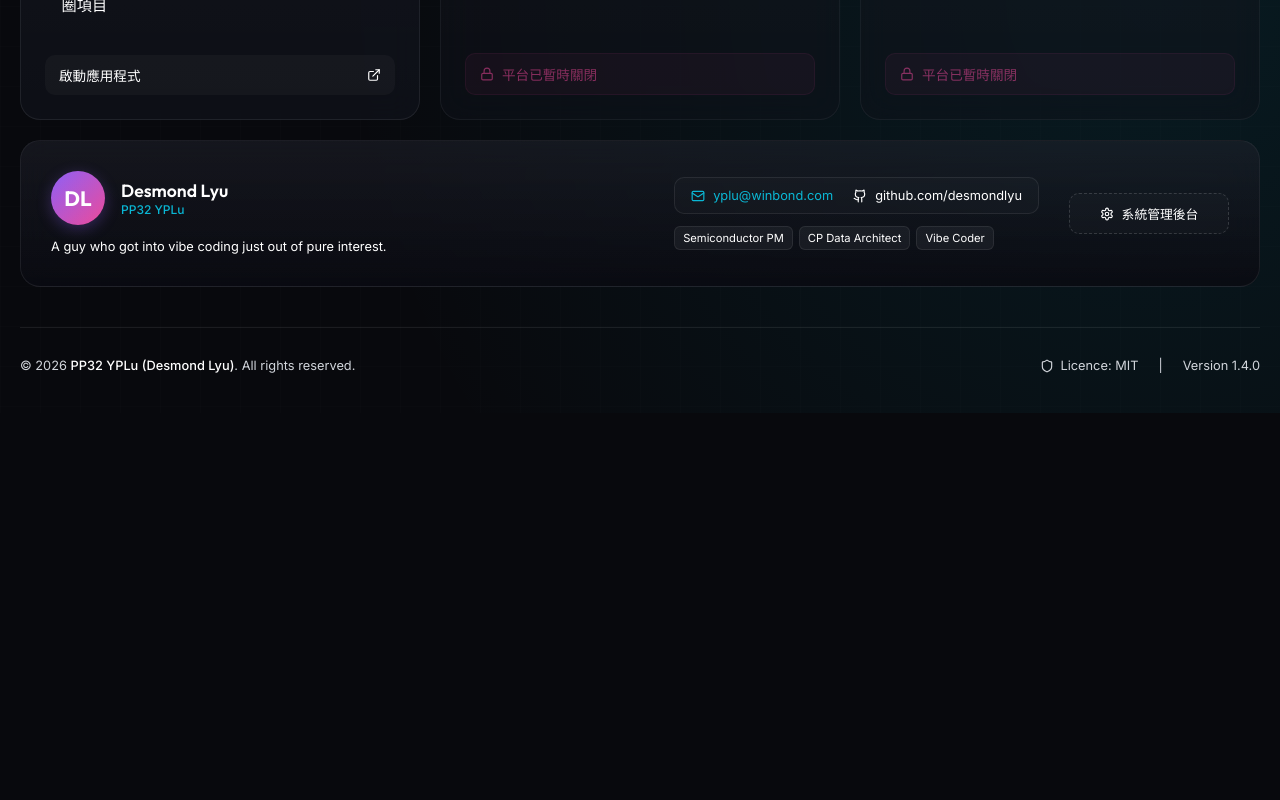
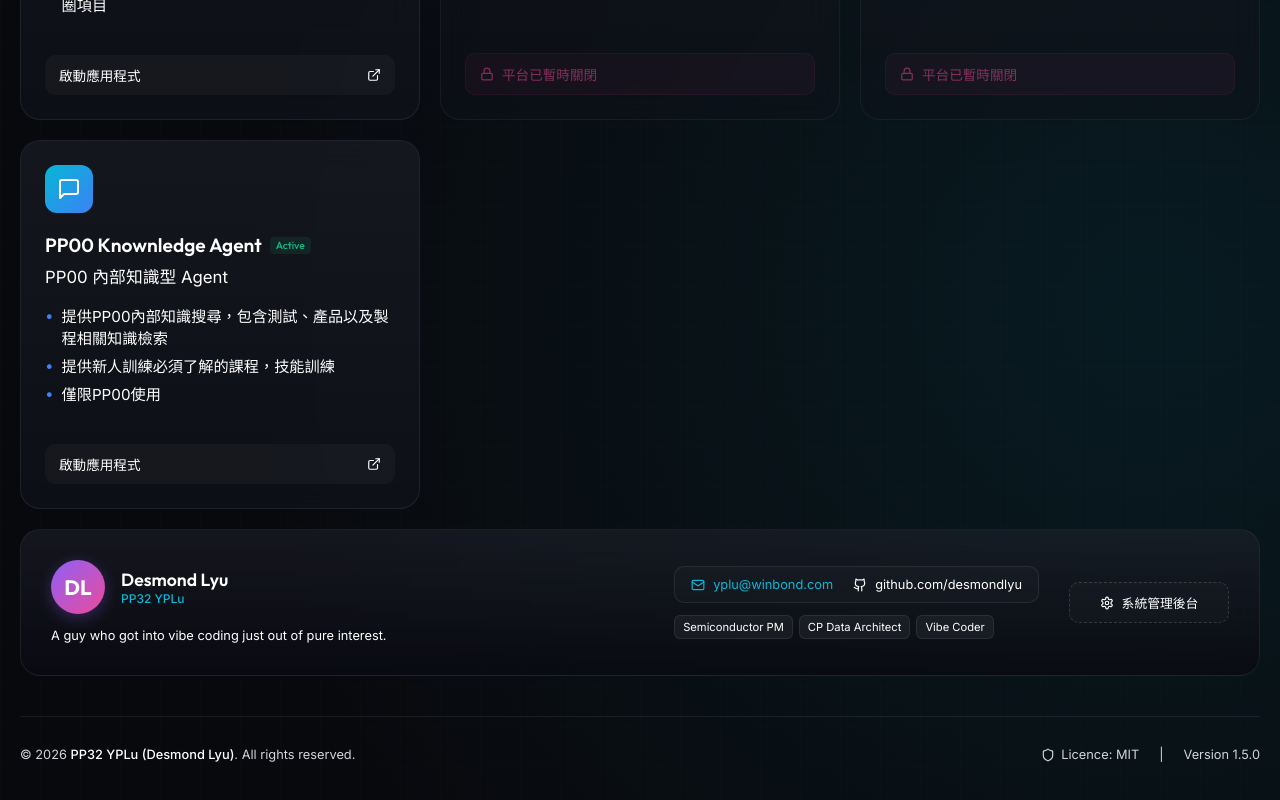
Before and after one commit to desmondlyu/PP00_portal, a React (Vite) app: page / in a window 1280 px wide. Shown: the part 1674-2474 px from the top of the page. Before the commit the page ends 2087 px from the top, so only its background shows below. Built offline with nearby package versions, Linux system fonts and the light colour scheme.

Commit message:
docs & feat: add PP00 Knowledge Agent card and update docs

```diff
--- a/src/App.jsx
+++ b/src/App.jsx
@@ -14,7 +14,8 @@ import {
   Settings,
   X,
   AlertCircle,
-  RotateCw
+  RotateCw,
+  MessageSquare
 } from 'lucide-react';
 // 自適應動態路徑解析器
 const getToolUrl = (tool) => {
@@ -334,12 +335,31 @@ export default function App() {
       details: [
         '將使用者操作鍵盤的Key-in以及等待時間，錄製成巨集讓TeraTerm終端機自訂執行'
       ]
+    },
+    {
+      id: 'pp00-knowledge-agent',
+      title: 'PP00 Knownledge Agent',
+      badge: 'Active',
+      desc: 'PP00 內部知識型 Agent',
+      icon: MessageSquare,
+      gradient: 'var(--grad-cyan-blue)',
+      gridClass: 'col-4',
+      devUrl: 'https://m365.cloud.microsoft/chat/?titleId=T_6f1ea993-be1e-5380-6352-a5300c2839e6&source=copilot-studio&redirfrom=CsrToSSR&auth=2',
+      localPath: 'https://m365.cloud.microsoft/chat/?titleId=T_6f1ea993-be1e-5380-6352-a5300c2839e6&source=copilot-studio&redirfrom=CsrToSSR&auth=2',
+      ghPagesUrl: 'https://m365.cloud.microsoft/chat/?titleId=T_6f1ea993-be1e-5380-6352-a5300c2839e6&source=copilot-studio&redirfrom=CsrToSSR&auth=2',
+      status: 'active',
+      details: [
+        '提供PP00內部知識搜尋，包含測試、產品以及製程相關知識檢索',
+        '提供新人訓練必須了解的課程，技能訓練',
+        '僅限PP00使用'
+      ]
     }
   ];
 
   // 更新日誌
   const changelog = [
-    { version: 'v1.4.0', date: '2026-06-15', text: '新增 CP MSS 轉換工具、Dongle Auto Summary、WRITER按鍵錄製精靈 等待開發離線入口卡片。', isNew: true },
+    { version: 'v1.5.0', date: '2026-06-22', text: '新增 PP00 Knownledge Agent 內部知識型 Agent。', isNew: true },
+    { version: 'v1.4.0', date: '2026-06-15', text: '新增 CP MSS 轉換工具、Dongle Auto Summary、WRITER按鍵錄製精靈 等待開發離線入口卡片。', isNew: false },
     { version: 'v1.3.0', date: '2026-06-15', text: '新增 CP Datalog-to-Excel 轉換器入口卡片。', isNew: false },
     { version: 'v1.2.0', date: '2026-06-09', text: '依據實際工具需求重構排版。整合 TTO 分析、JB Lab 借機系統、CZ 特性分析與待開發 DL 工具入口。', isNew: false },
     { version: 'v1.1.0', date: '2026-05-20', text: '完成 JB Lab 借機系統之平面圖大框架模式與機台校準優化。', isNew: false },
@@ -561,7 +581,7 @@ export default function App() {
             <span>Licence: MIT</span>
           </div>
           <span>|</span>
-          <span style={{ color: 'var(--text-muted)' }}>Version 1.4.0</span>
+          <span style={{ color: 'var(--text-muted)' }}>Version 1.5.0</span>
         </div>
       </footer>
 
```
Also changed, not shown: index.html (+27 -22 lines), 2 other files (tests, documents, lock files or other folders).
